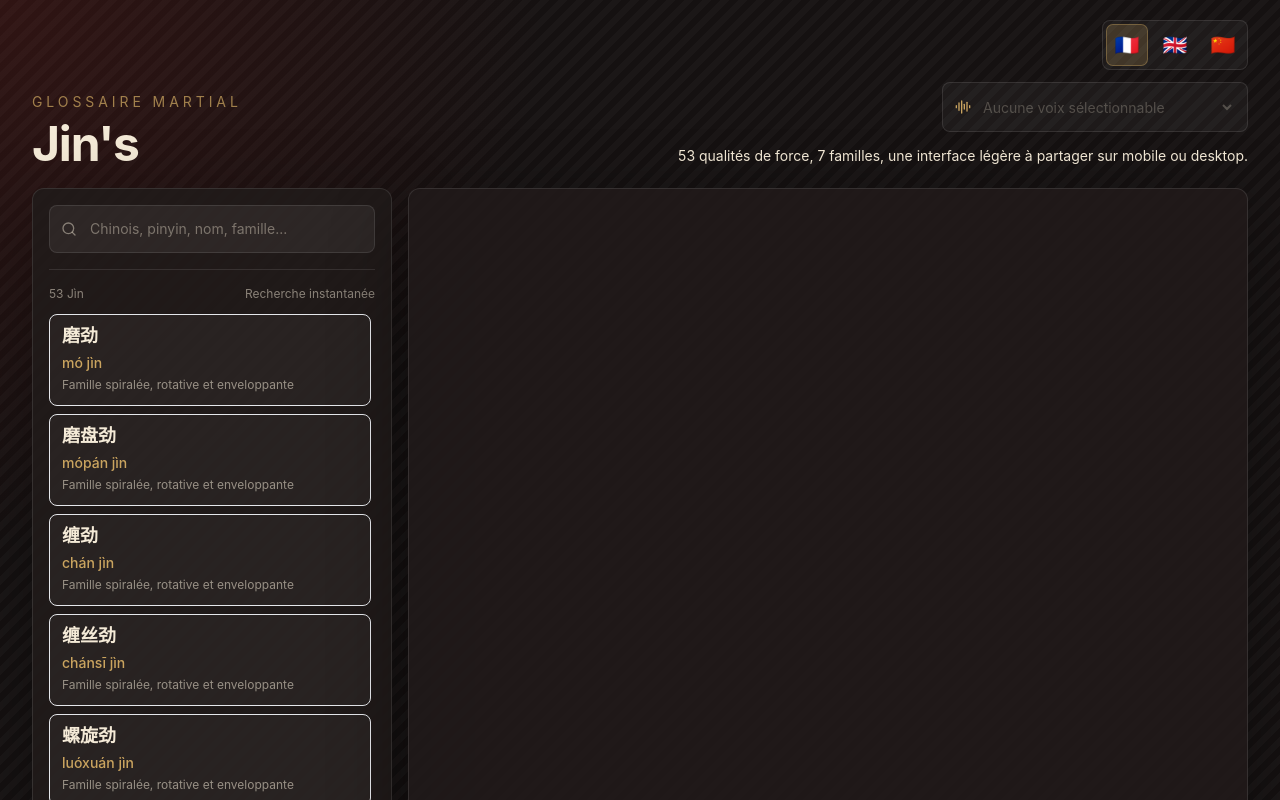
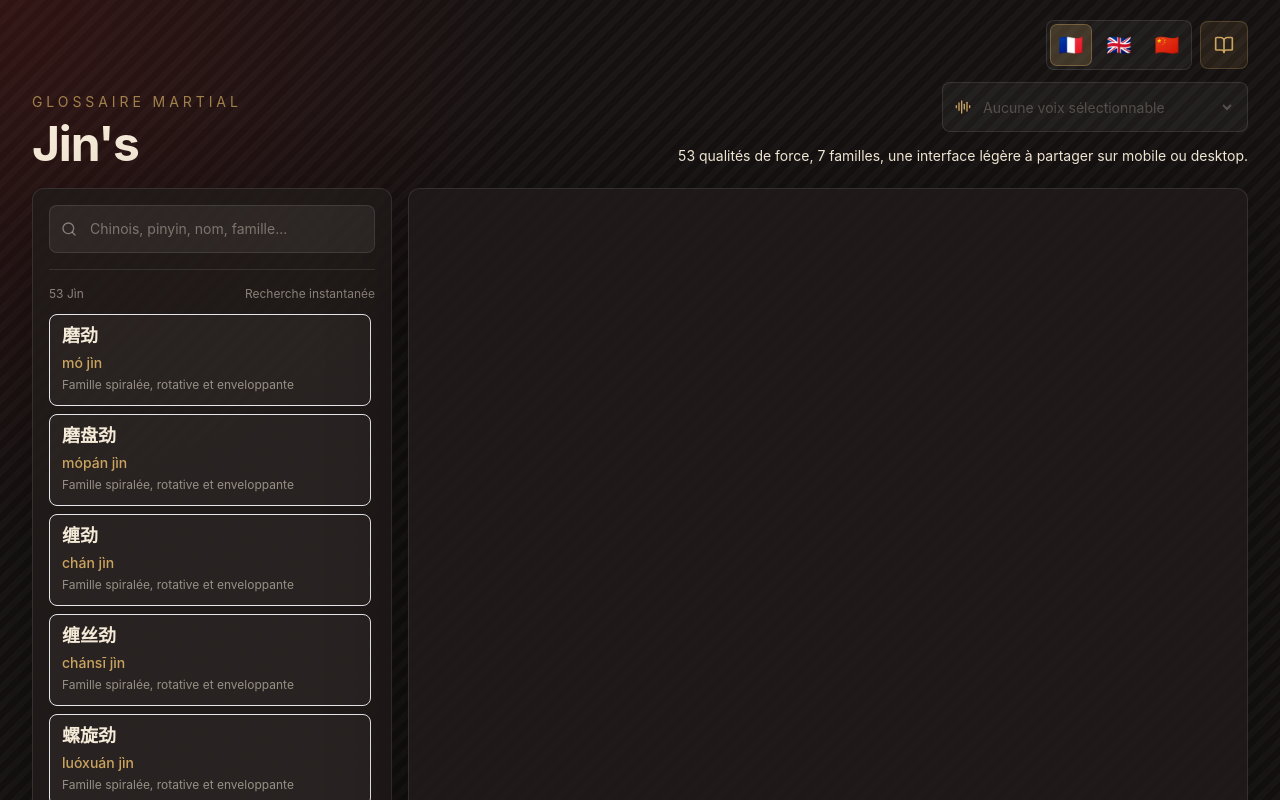
Before and after one commit to msajusfr/jins, a React (Vite) app: page / in a window 1280 px wide. Shown: the top 800 px of the page. Built offline with nearby package versions, Linux system fonts and the light colour scheme.

Commit message:
Add introduction book viewer

```diff
--- a/src/components/BookButton.tsx
+++ b/src/components/BookButton.tsx
@@ -3,6 +3,7 @@ import type { Locale } from "../i18n";
 
 type BookButtonProps = {
   disabled: boolean;
+  label?: string;
   locale: Locale;
   onClick: () => void;
 };
@@ -13,16 +14,17 @@ const labels: Record<Locale, { open: string; unavailable: string }> = {
   zh: { open: "阅读书中章节", unavailable: "未找到章节" },
 };
 
-export function BookButton({ disabled, locale, onClick }: BookButtonProps) {
+export function BookButton({ disabled, label, locale, onClick }: BookButtonProps) {
   const text = labels[locale];
+  const activeLabel = label ?? text.open;
 
   return (
     <button
       type="button"
       onClick={onClick}
       disabled={disabled}
-      aria-label={disabled ? text.unavailable : text.open}
-      title={disabled ? text.unavailable : text.open}
+      aria-label={disabled ? text.unavailable : activeLabel}
+      title={disabled ? text.unavailable : activeLabel}
       className="inline-flex min-h-12 min-w-12 items-center justify-center rounded-lg border border-gold/25 bg-gold/10 text-gold transition active:scale-95 hover:bg-gold/20 disabled:cursor-not-allowed disabled:opacity-35"
     >
       <BookOpen className="h-5 w-5" aria-hidden="true" />
--- a/src/pages/HomePage.tsx
+++ b/src/pages/HomePage.tsx
@@ -1,10 +1,13 @@
 import { useEffect, useMemo, useState } from "react";
 import { EmptyState } from "../components/EmptyState";
+import { BookButton } from "../components/BookButton";
+import { BookModal } from "../components/BookModal";
 import { JinDetail } from "../components/JinDetail";
 import { JinList } from "../components/JinList";
 import { LanguageSelector } from "../components/LanguageSelector";
 import { SearchPanel } from "../components/SearchPanel";
 import { VoiceSelector } from "../components/VoiceSelector";
+import { bookIntroduction } from "../data/bookIntroduction";
 import { jins } from "../data/jins";
 import { useJinSearch } from "../hooks/useJinSearch";
 import { useSpeechVoices } from "../hooks/useSpeechVoices";
@@ -13,11 +16,18 @@ import { uiText } from "../i18n";
 import { playOrCreateAudio } from "../services/audioService";
 import type { JinEntry } from "../types";
 
+const introductionLabels: Record<Locale, string> = {
+  fr: "Lire l'introduction",
+  en: "Read the introduction",
+  zh: "阅读导言",
+};
+
 export function HomePage() {
   const [query, setQuery] = useState("");
   const [locale, setLocale] = useState<Locale>("fr");
   const [selectedVoiceURI, setSelectedVoiceURI] = useState<string | undefined>();
   const [selectedJin, setSelectedJin] = useState<JinEntry | undefined>();
+  const [isIntroductionOpen, setIsIntroductionOpen] = useState(false);
   const filteredJins = useJinSearch(jins, query);
   const speechVoices = useSpeechVoices();
   const familyCount = useMemo(() => new Set(jins.map((jin) => jin.family)).size, []);
@@ -47,7 +57,15 @@ export function HomePage() {
             <h1 className="mt-2 text-4xl font-bold tracking-tight text-rice md:text-5xl">Jin's</h1>
           </div>
           <div className="flex flex-col items-start gap-3 md:items-end">
-            <LanguageSelector locale={locale} onLocaleChange={setLocale} />
+            <div className="flex items-center gap-2">
+              <LanguageSelector locale={locale} onLocaleChange={setLocale} />
+              <BookButton
+                disabled={false}
+                label={introductionLabels[locale]}
+                locale={locale}
+                onClick={() => setIsIntroductionOpen(true)}
+              />
+            </div>
             <VoiceSelector
               voices={speechVoices}
               selectedVoiceURI={selectedVoiceURI}
@@ -83,6 +101,13 @@ export function HomePage() {
           )}
         </div>
       </div>
+      {isIntroductionOpen ? (
+        <BookModal
+          chapter={bookIntroduction}
+          locale={locale}
+          onClose={() => setIsIntroductionOpen(false)}
+        />
+      ) : null}
     </main>
   );
 }
```
Also changed, not shown: src/data/bookIntroduction.ts (added, +8 -0 lines).
